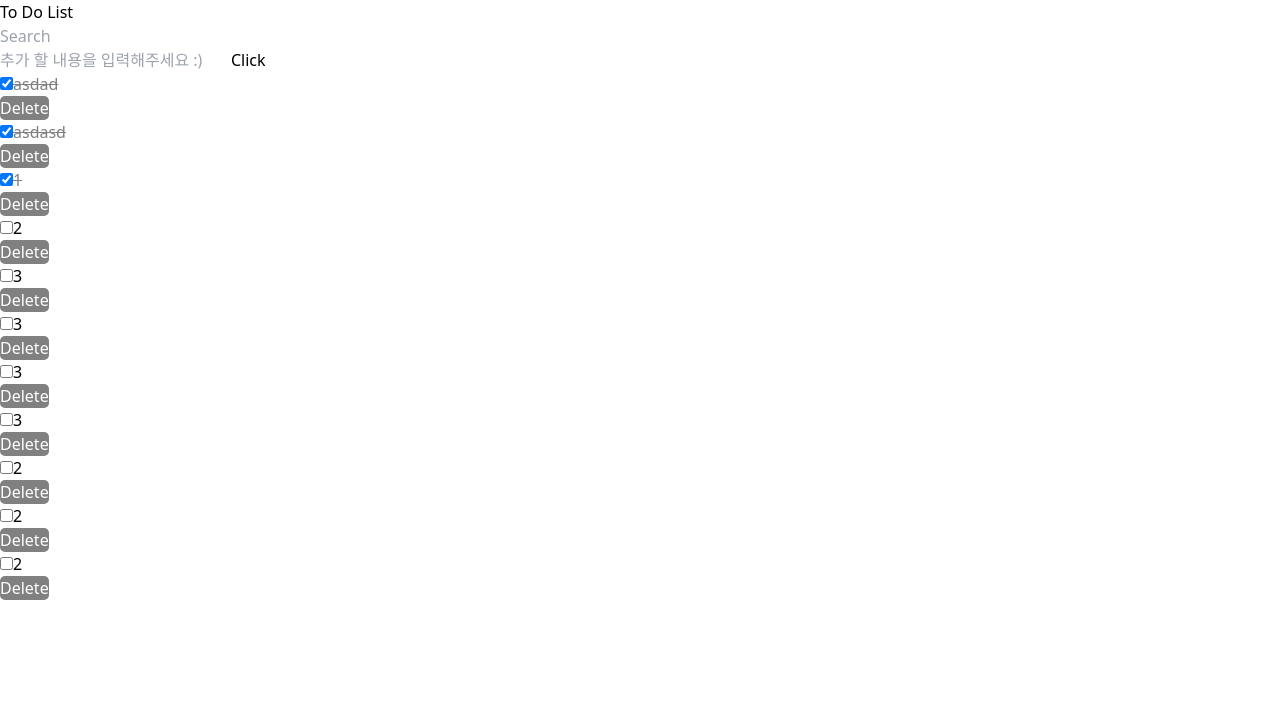
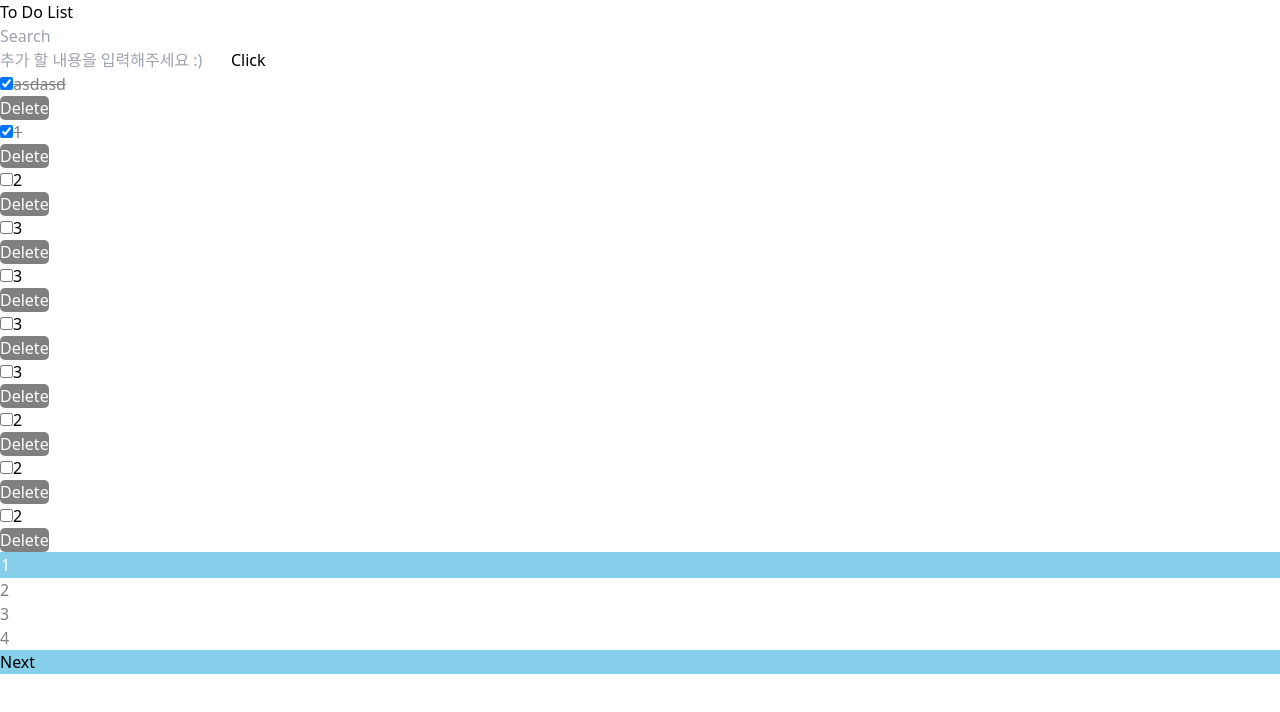
Before and after one commit to sareum-k/todo-vue3, a Vue app: page / in a window 1280 px wide. Shown: the top 712 px of the page. Built offline with nearby package versions, Linux system fonts and the light colour scheme; data requests are answered from the project's data file.

Commit message:
pagination component 추가

```diff
--- a/db.json
+++ b/db.json
@@ -1,10 +1,5 @@
 {
   "todos": [
-    {
-      "content": "asdad",
-      "completed": true,
-      "id": 5
-    },
     {
       "content": "asdasd",
       "completed": true,
@@ -54,6 +49,116 @@
       "content": "2",
       "completed": false,
       "id": 17
+    },
+    {
+      "content": "12",
+      "completed": false,
+      "id": 18
+    },
+    {
+      "content": "123",
+      "completed": false,
+      "id": 19
+    },
+    {
+      "content": "545",
+      "completed": false,
+      "id": 20
+    },
+    {
+      "content": "76",
+      "completed": false,
+      "id": 21
+    },
+    {
+      "content": "345",
+      "completed": false,
+      "id": 22
+    },
+    {
+      "content": "98",
+      "completed": false,
+      "id": 23
+    },
+    {
+      "content": "97",
+      "completed": false,
+      "id": 24
+    },
+    {
+      "content": "s",
+      "completed": false,
+      "id": 25
+    },
+    {
+      "content": "qw",
+      "completed": false,
+      "id": 26
+    },
+    {
+      "content": "eq",
+      "completed": false,
+      "id": 27
+    },
+    {
+      "content": "ew",
+      "completed": false,
+      "id": 28
+    },
+    {
+      "content": "eqw",
+      "completed": false,
+      "id": 29
+    },
+    {
+      "content": "eqe",
+      "completed": false,
+      "id": 30
+    },
+    {
+      "content": "qe",
+      "completed": false,
+      "id": 31
+    },
+    {
+      "content": "qe",
+      "completed": false,
+      "id": 32
+    },
+    {
+      "content": "qe",
+      "completed": false,
+      "id": 33
+    },
+    {
+      "content": "qe",
+      "completed": false,
+      "id": 34
+    },
+    {
+      "content": "w",
+      "completed": false,
+      "id": 35
+    },
+    {
+      "content": "5",
+      "completed": false,
+      "id": 36
+    },
+    {
+      "content": "64",
+      "completed": false,
+      "id": 37
+    },
+    {
+      "content": "64",
+      "completed": false,
+      "id": 38
+    },
+    {
+      "content": "646",
+      "completed": false,
+      "id": 39
     }
   ]
 }
--- a/src/App.vue
+++ b/src/App.vue
@@ -1,7 +1,7 @@
 <script setup lang="ts">
-import HomeView from './views/HomeView.vue'
+import Main from './views/Main.vue'
 </script>
 
 <template>
-  <HomeView />
+  <Main />
 </template>
--- /dev/null
+++ b/src/components/Pagination.vue
@@ -0,0 +1,61 @@
+<script setup lang="ts">
+import { computed } from 'vue'
+interface Props {
+  numberOfItems?: string | number
+  limit?: number
+  currentPage?: number
+}
+
+const props = withDefaults(defineProps<Props>(), {
+  numberOfItems: 0,
+  limit: 10,
+  currentPage: 1,
+})
+
+const emit = defineEmits<{
+  (event: 'change-page', value: number): void
+}>()
+
+const active = {
+  backgroundColor: 'skyblue',
+  color: 'white',
+  border: '1px solid skyblue',
+}
+
+const numberOfpages = computed(() => {
+  // numberOfItems가 변경이 있을 경우에만 다시 계산하는 로직
+  return Math.ceil(+props.numberOfItems / props.limit)
+})
+</script>
+
+<template>
+  <div v-if="numberOfItems !== 0" class="flex space-x-1">
+    <div
+      v-if="currentPage !== 1"
+      class="px-3 py-1 rounded text-white"
+      style="background-color: skyblue; cursor: pointer"
+    >
+      <a @click="emit('change-page', currentPage - 1)"> Prev </a>
+    </div>
+    <ul class="flex space-x-1 p-1">
+      <li
+        v-for="page in numberOfpages"
+        :key="page"
+        class="px-2 border rounded text-blue-400"
+        style="border-color: skyblue; color: gray; cursor: pointer"
+        :style="currentPage === page ? active : ''"
+      >
+        <a @click="emit('change-page', page)">
+          {{ page }}
+        </a>
+      </li>
+    </ul>
+    <div
+      v-if="currentPage !== numberOfpages"
+      class="px-3 py-1 rounded text-white"
+      style="background-color: skyblue; cursor: pointer"
+    >
+      <a @click="emit('change-page', currentPage + 1)"> Next </a>
+    </div>
+  </div>
+</template>
--- a/src/components/TodoList.vue
+++ b/src/components/TodoList.vue
@@ -1,5 +1,5 @@
 <script setup lang="ts">
-import type { Item } from '../views/HomeView.vue'
+import type { Item } from '../views/Main.vue'
 
 withDefaults(
   defineProps<{
--- a/src/components/TodoSimpleForm.vue
+++ b/src/components/TodoSimpleForm.vue
@@ -1,6 +1,6 @@
 <script setup lang="ts">
 import { ref } from 'vue'
-import type { Item } from '../views/HomeView.vue'
+import type { Item } from '../views/Main.vue'
 
 const item = ref('')
 const hasErr = ref('')
--- a/src/views/HomeView.vue
+++ b/src/views/Main.vue
@@ -4,6 +4,7 @@ import axios from 'axios'
 
 import TodoSimpleForm from '../components/TodoSimpleForm.vue'
 import TodoList from '../components/TodoList.vue'
+import Pagination from '../components/Pagination.vue'
 
 export interface Item {
   id: number | null
@@ -12,7 +13,10 @@ export interface Item {
 }
 
 const itemList = ref<Item[]>([])
-const searchText = ref('')
+const searchText = ref<string>('')
+const numberOfItems = ref<string | number>(0)
+const limit: number = 10
+const currentPage = ref<number>(1)
 
 const addItem = async (item: any) => {
   try {
@@ -27,9 +31,13 @@ const addItem = async (item: any) => {
   }
 }
 
-const getItemList = async () => {
+const getItemList = async (page = currentPage.value) => {
+  currentPage.value = page
   try {
-    const res = await axios.get('http://localhost:3000/todos')
+    const res = await axios.get(
+      `http://localhost:3000/todos?_page=${page}&_limit=${limit}`
+    )
+    numberOfItems.value = res.headers['x-total-count']
     itemList.value = res.data
   } catch (err) {
     alert('에러가 있습니다. 관리자에게 문의해주세요!')
@@ -88,5 +96,13 @@ const filteredItemList = computed(() => {
       @delete-item="deleteItem"
       @toggle-item="updateItem"
     />
+    <div class="flex justify-center">
+      <Pagination
+        :numberOfItems="numberOfItems"
+        :limit="limit"
+        :currentPage="currentPage"
+        @change-page="getItemList"
+      />
+    </div>
   </div>
 </template>
```
